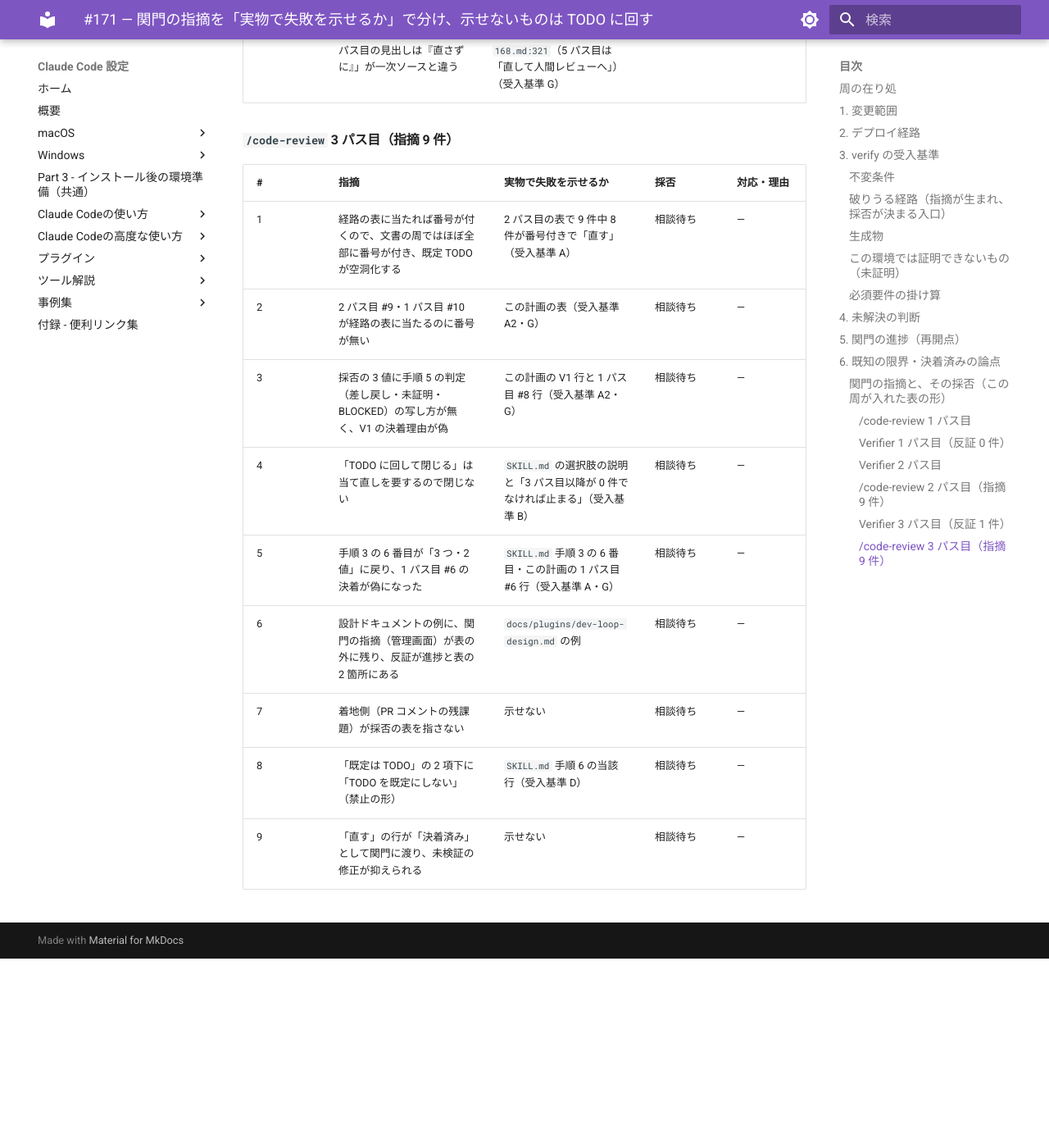
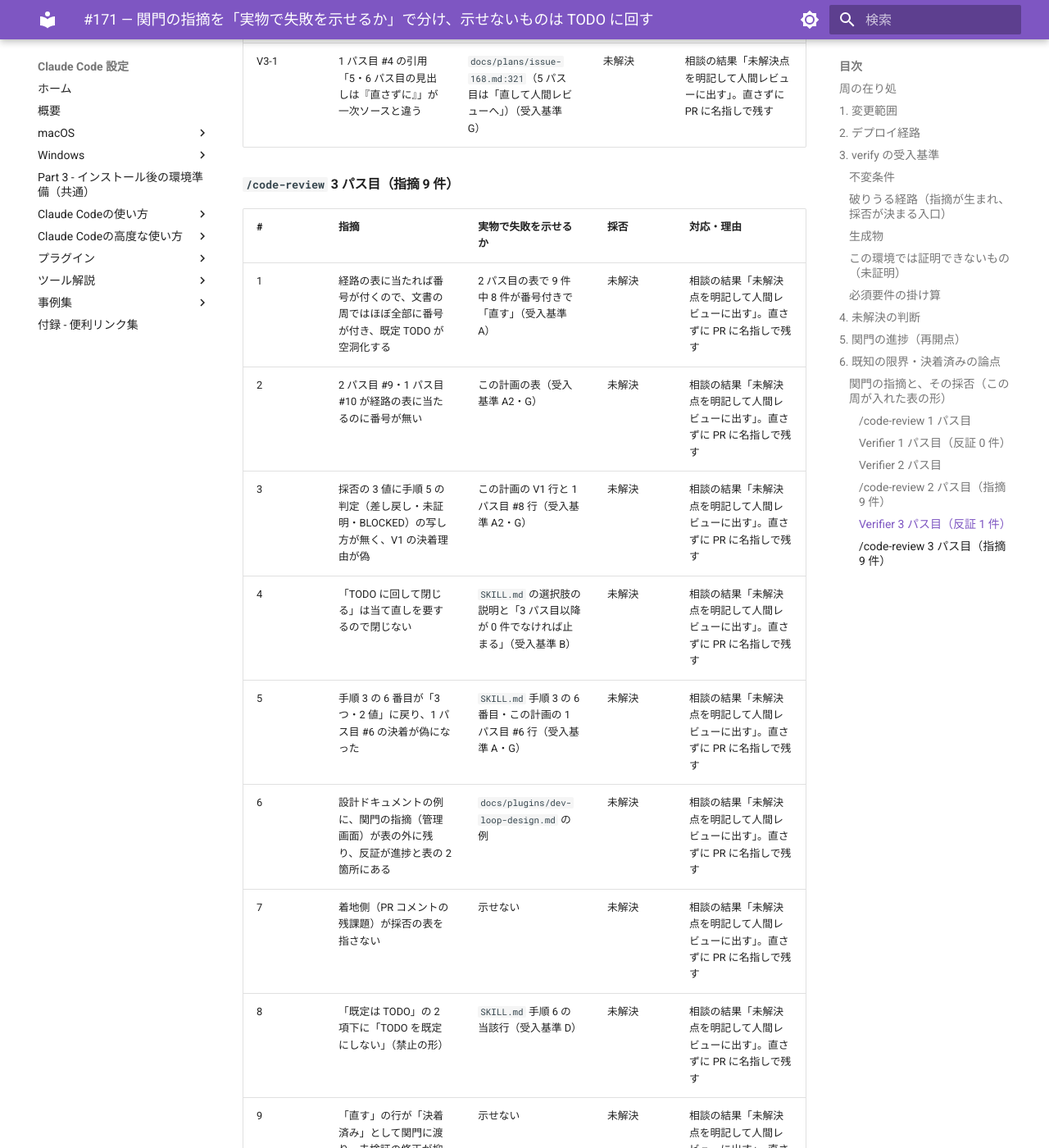
Before and after one commit to hdknr/claude-code-setup, an MkDocs documentation site: the page built from docs/plans/issue-171.md, in a window 1280 px wide and 1400 px high, scrolled down 7045 px. Shown: the whole window at 82% size. Built offline with MkDocs 1.6.1 and Material for MkDocs 9.7.7, drawn with Linux system fonts in a browser that asks for light colours; before the commit the page ends 8214 px from its top, so only the background shows below that; some of the changed text lies outside the part shown.

Commit message:
docs(plan): #171 の相談の結果を書く（未解決点を明記して人間レビューへ）
Co-Authored-By: Claude Opus 5.5 (1M context) <noreply@anthropic.com>

```diff
--- a/docs/plans/issue-171.md
+++ b/docs/plans/issue-171.md
@@ -89,7 +89,8 @@ main へのマージで GitHub Pages が再デプロイされる（`docs/` の
 - 2 パス目の指摘対応: 完了（このコミット）。`check-all.py` 28/28 緑
 - Verifier: 3 パス目 **完了・反証 1 件**（1 パス目 #4 の「示せるか」欄の引用が誤り: 計画 168 の 5 パス目の見出しは「直して人間レビューへ」。削除という対応は正しい）
 - `/code-review`: 3 パス目 **完了・指摘 9 件**（high）。**3 パス目が 0 件でないので止まって相談する**（手順 6）。指摘数の推移 10 → 9 → 9
-- **次（再開点）: 人間への相談の結果待ち。** 3 パス目の指摘の採否は §6 の表（採否は相談の結果で決める）
+- 相談（AskUserQuestion）→ **「未解決点を明記して人間レビューに出す」**。3 パス目の 10 件は直さずに PR に残す
+- **次（再開点）: PR を作って人間レビュー待ち**（手順 7 のマージは人間の承認後）
 - 反証・差し戻し: なし
 - 交絡: 実験なし
 
@@ -143,18 +144,18 @@ main へのマージで GitHub Pages が再デプロイされる（`docs/` の
 
 | # | 指摘 | 実物で失敗を示せるか | 採否 | 対応・理由 |
 | --- | --- | --- | --- | --- |
-| V3-1 | 1 パス目 #4 の引用「5・6 パス目の見出しは『直さずに』」が一次ソースと違う | `docs/plans/issue-168.md:321`（5 パス目は「直して人間レビューへ」）（受入基準 G） | 相談待ち | — |
+| V3-1 | 1 パス目 #4 の引用「5・6 パス目の見出しは『直さずに』」が一次ソースと違う | `docs/plans/issue-168.md:321`（5 パス目は「直して人間レビューへ」）（受入基準 G） | 未解決 | 相談の結果「未解決点を明記して人間レビューに出す」。直さずに PR に名指しで残す |
 
 #### `/code-review` 3 パス目（指摘 9 件）
 
 | # | 指摘 | 実物で失敗を示せるか | 採否 | 対応・理由 |
 | --- | --- | --- | --- | --- |
-| 1 | 経路の表に当たれば番号が付くので、文書の周ではほぼ全部に番号が付き、既定 TODO が空洞化する | 2 パス目の表で 9 件中 8 件が番号付きで「直す」（受入基準 A） | 相談待ち | — |
-| 2 | 2 パス目 #9・1 パス目 #10 が経路の表に当たるのに番号が無い | この計画の表（受入基準 A2・G） | 相談待ち | — |
-| 3 | 採否の 3 値に手順 5 の判定（差し戻し・未証明・BLOCKED）の写し方が無く、V1 の決着理由が偽 | この計画の V1 行と 1 パス目 #8 行（受入基準 A2・G） | 相談待ち | — |
-| 4 | 「TODO に回して閉じる」は当て直しを要するので閉じない | `SKILL.md` の選択肢の説明と「3 パス目以降が 0 件でなければ止まる」（受入基準 B） | 相談待ち | — |
-| 5 | 手順 3 の 6 番目が「3 つ・2 値」に戻り、1 パス目 #6 の決着が偽になった | `SKILL.md` 手順 3 の 6 番目・この計画の 1 パス目 #6 行（受入基準 A・G） | 相談待ち | — |
-| 6 | 設計ドキュメントの例に、関門の指摘（管理画面）が表の外に残り、反証が進捗と表の 2 箇所にある | `docs/plugins/dev-loop-design.md` の例 | 相談待ち | — |
-| 7 | 着地側（PR コメントの残課題）が採否の表を指さない | 示せない | 相談待ち | — |
-| 8 | 「既定は TODO」の 2 項下に「TODO を既定にしない」（禁止の形） | `SKILL.md` 手順 6 の当該行（受入基準 D） | 相談待ち | — |
-| 9 | 「直す」の行が「決着済み」として関門に渡り、未検証の修正が抑えられる | 示せない | 相談待ち | — |
+| 1 | 経路の表に当たれば番号が付くので、文書の周ではほぼ全部に番号が付き、既定 TODO が空洞化する | 2 パス目の表で 9 件中 8 件が番号付きで「直す」（受入基準 A） | 未解決 | 相談の結果「未解決点を明記して人間レビューに出す」。直さずに PR に名指しで残す |
+| 2 | 2 パス目 #9・1 パス目 #10 が経路の表に当たるのに番号が無い | この計画の表（受入基準 A2・G） | 未解決 | 相談の結果「未解決点を明記して人間レビューに出す」。直さずに PR に名指しで残す |
+| 3 | 採否の 3 値に手順 5 の判定（差し戻し・未証明・BLOCKED）の写し方が無く、V1 の決着理由が偽 | この計画の V1 行と 1 パス目 #8 行（受入基準 A2・G） | 未解決 | 相談の結果「未解決点を明記して人間レビューに出す」。直さずに PR に名指しで残す |
+| 4 | 「TODO に回して閉じる」は当て直しを要するので閉じない | `SKILL.md` の選択肢の説明と「3 パス目以降が 0 件でなければ止まる」（受入基準 B） | 未解決 | 相談の結果「未解決点を明記して人間レビューに出す」。直さずに PR に名指しで残す |
+| 5 | 手順 3 の 6 番目が「3 つ・2 値」に戻り、1 パス目 #6 の決着が偽になった | `SKILL.md` 手順 3 の 6 番目・この計画の 1 パス目 #6 行（受入基準 A・G） | 未解決 | 相談の結果「未解決点を明記して人間レビューに出す」。直さずに PR に名指しで残す |
+| 6 | 設計ドキュメントの例に、関門の指摘（管理画面）が表の外に残り、反証が進捗と表の 2 箇所にある | `docs/plugins/dev-loop-design.md` の例 | 未解決 | 相談の結果「未解決点を明記して人間レビューに出す」。直さずに PR に名指しで残す |
+| 7 | 着地側（PR コメントの残課題）が採否の表を指さない | 示せない | 未解決 | 相談の結果「未解決点を明記して人間レビューに出す」。直さずに PR に名指しで残す |
+| 8 | 「既定は TODO」の 2 項下に「TODO を既定にしない」（禁止の形） | `SKILL.md` 手順 6 の当該行（受入基準 D） | 未解決 | 相談の結果「未解決点を明記して人間レビューに出す」。直さずに PR に名指しで残す |
+| 9 | 「直す」の行が「決着済み」として関門に渡り、未検証の修正が抑えられる | 示せない | 未解決 | 相談の結果「未解決点を明記して人間レビューに出す」。直さずに PR に名指しで残す |
```
